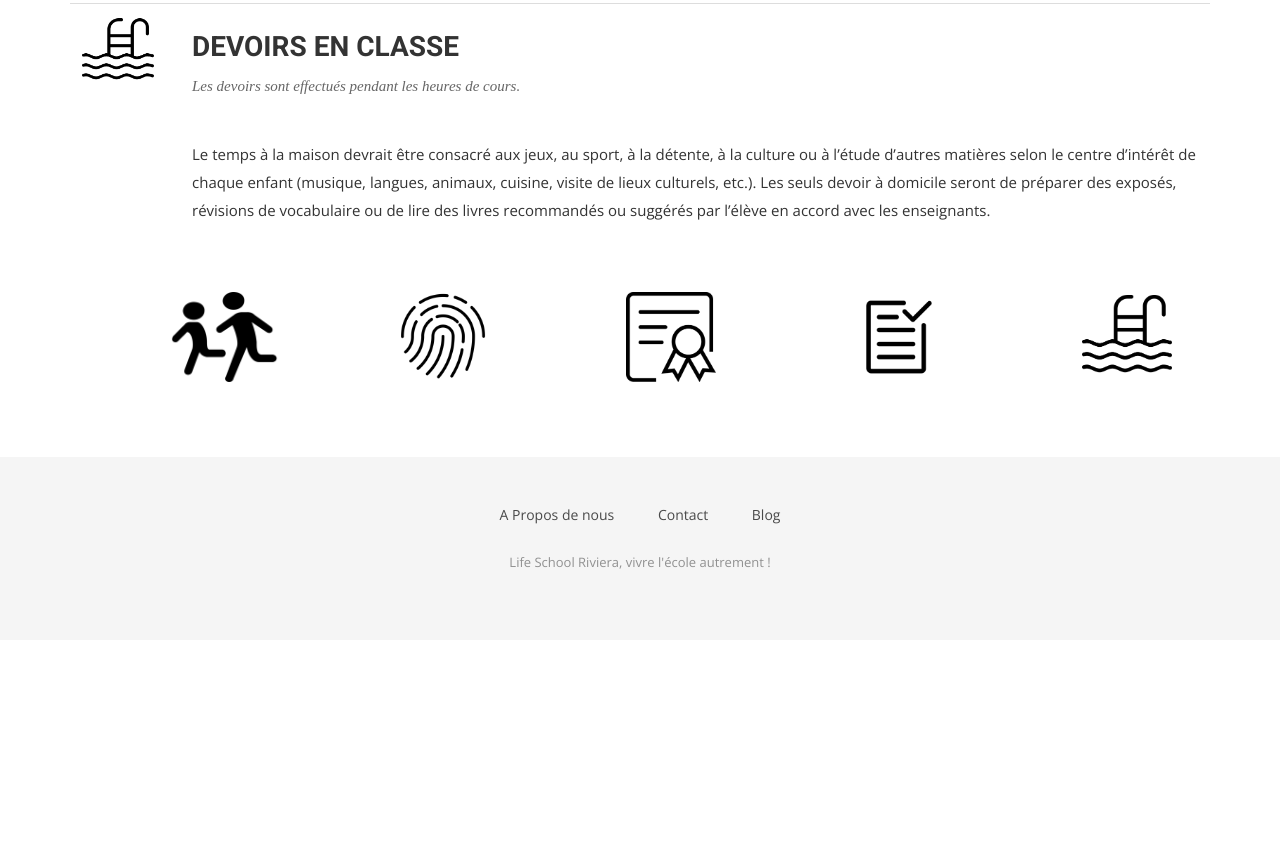
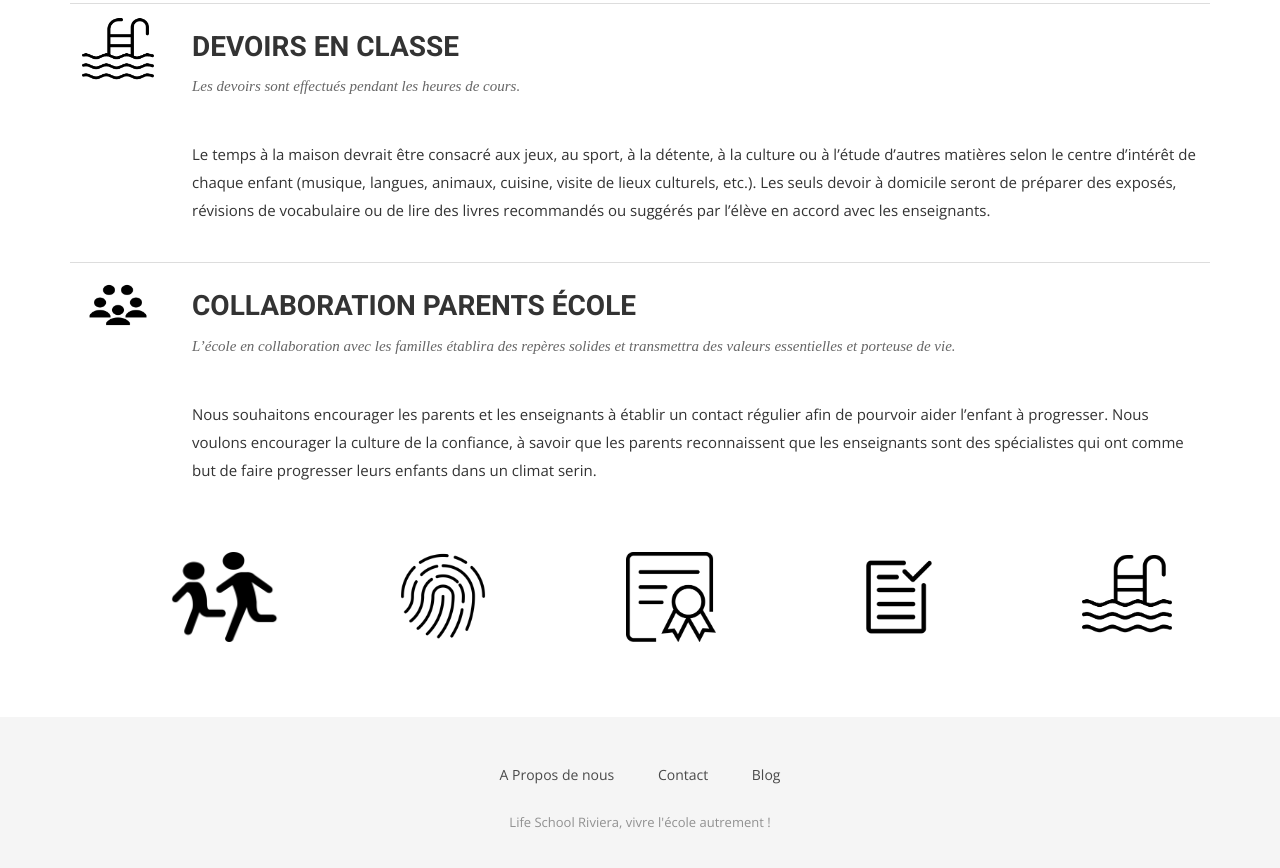
Before and after one commit to midjoule/lifeschool, a Jekyll site: the page built from index.html, in a window 1280 px wide and 900 px high, scrolled down 5810 px. Shown: the top 868 px of the window. Built offline with Jekyll 4.4.1, drawn with Linux system fonts in a browser that asks for light colours; nearby versions of some CDN libraries; some web fonts are replaced; before the commit the page ends 6450 px from its top, so only the background shows below that.

Commit message:
Update index.html

```diff
--- a/index.html
+++ b/index.html
@@ -189,6 +189,7 @@
                       </div>
                     </a>
                   </li>
+
                   <li class="mix Method">
                     <a href="#homework">
                       <img src="{{ site.baseurl }}/img/principles/homework.png" alt="">
@@ -201,14 +202,13 @@
                     </a>
                   </li>
 
-                  <li class="mix Graphic">
-                    <a href="#">
-                      <img src="{{ site.baseurl }}/img/portfolio/work6.jpg" alt="">
+                  <li class="mix Method">
+                    <a href="#collaboration">
+                      <img src="{{ site.baseurl }}/img/principles/students group.png" alt="">
                       <div class="overly">
                         <div class="position-center">
-                          <h2>Tesla Motors</h2>
-                          <p>Labore et dolore magna aliqua. Ut enim ad </p>
-
+                          <h2>Collaboration</h2>
+                          <p>Collaboration active avec les parents</p>
                         </div>
                       </div>
                     </a>
@@ -320,7 +320,7 @@
    </div>
 </section>
 
-
+<section id="homework">
   <div class="container">
       <div class="table-responsive table-borderless">
         <table class="table">
@@ -335,6 +335,30 @@
                             <p>Les devoirs sont effectués pendant les heures de cours.</p>
                         </div>
                         <p class="wrap">Le temps à la maison devrait être consacré aux jeux, au sport, à la détente, à la culture ou à l’étude d’autres matières selon le centre d’intérêt de chaque enfant (musique, langues, animaux, cuisine, visite de lieux culturels, etc.). Les seuls devoir à domicile seront de préparer des exposés, révisions de vocabulaire ou de lire des livres recommandés ou suggérés par l’élève en accord avec les enseignants.
+                        </p>
+                    </td>
+                </tr>
+            </tbody>
+          </table>
+       </div>
+   </div>
+</section>
+
+<section id="collaboration">
+  <div class="container">
+      <div class="table-responsive table-borderless">
+        <table class="table">
+            <tbody>
+                <tr>
+                    <td style="width:10%">
+                        <img src="/img/principles/students group.png" alt="collaboration" class="thumbnail">
+                    </td>
+                    <td style="width:90%">
+                        <div class="section-title">
+                            <h2>Collaboration parents école</h2>
+                            <p>L’école en collaboration avec les familles établira des repères solides et transmettra des valeurs essentielles et porteuse de vie.</p>
+                        </div>
+                        <p class="wrap">Nous souhaitons encourager les parents et les enseignants à établir un contact régulier afin de pourvoir aider l’enfant à progresser. Nous voulons encourager la culture de la confiance, à savoir que les parents reconnaissent que les enseignants sont des spécialistes qui ont comme but de faire progresser leurs enfants dans un climat serin.
                         </p>
                     </td>
                 </tr>
```
